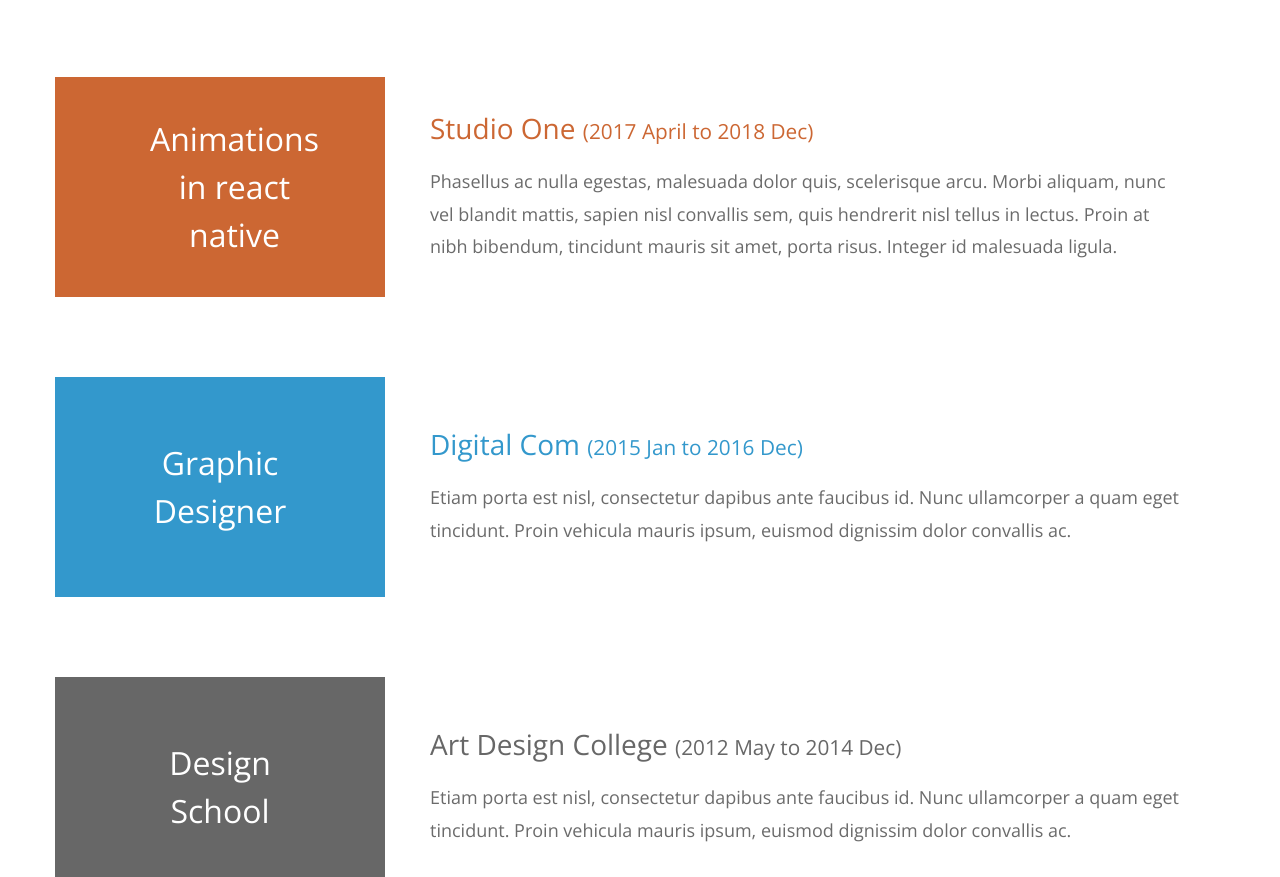
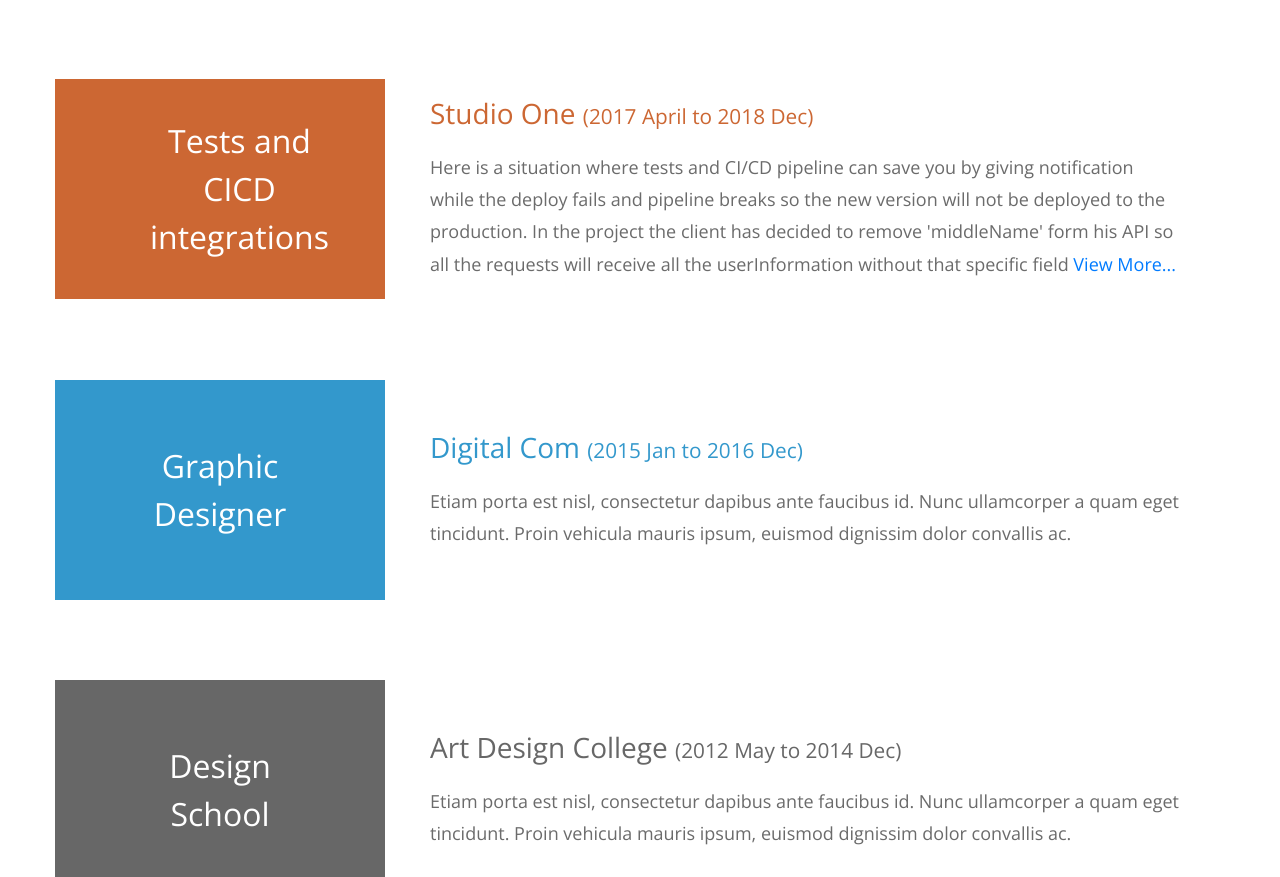
Before and after one commit to alimohammadiok/alimohammadiok.github.io, a plain HTML site: page index.html in a window 1280 px wide. Shown: the part 1403-2280 px from the top of the page. Drawn offline with nearby package versions, Linux system fonts and the light colour scheme.

Commit message:
Update index.html
ffdfdf

```diff
--- a/index.html
+++ b/index.html
@@ -85,7 +85,7 @@ https://templatemo.com/tm-530-mini-profile
 
             <div class="tm-portfolio-item">
               <div class="tm-portfolio-name text-white tm-bg-orange">
-                Animations in react native
+                Tests and CICD integrations
               </div>
               <div class="tm-portfolio-description">
                 <h3 class="tm-text-orange">
@@ -93,11 +93,11 @@ https://templatemo.com/tm-530-mini-profile
                   <span class="tm-title-small">(2017 April to 2018 Dec)</span>
                 </h3>
                 <p class="mb-0">
-                  Phasellus ac nulla egestas, malesuada dolor quis, scelerisque
-                  arcu. Morbi aliquam, nunc vel blandit mattis, sapien nisl
-                  convallis sem, quis hendrerit nisl tellus in lectus. Proin at
-                  nibh bibendum, tincidunt mauris sit amet, porta risus. Integer
-                  id malesuada ligula.
+                 Here is a situation where tests and CI/CD pipeline can save you by giving notification while the deploy fails and
+                  pipeline breaks so the new version will not be deployed to the production. In the project the client has decided to remove 'middleName'
+                  form his API so all the requests will receive all the userInformation without that specific field
+                  <a href="https://alimohammadiok.github.io/testAndCiCdIntegration.html" target="_blank">View More...</a>
+
                 </p>
               </div>
             </div>
```
